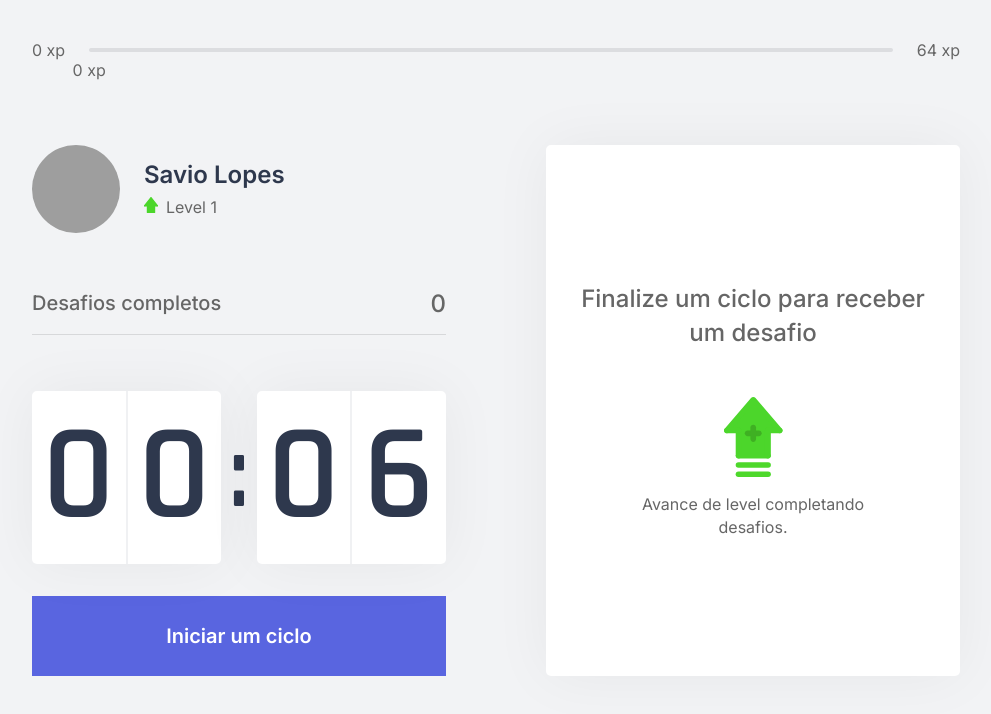
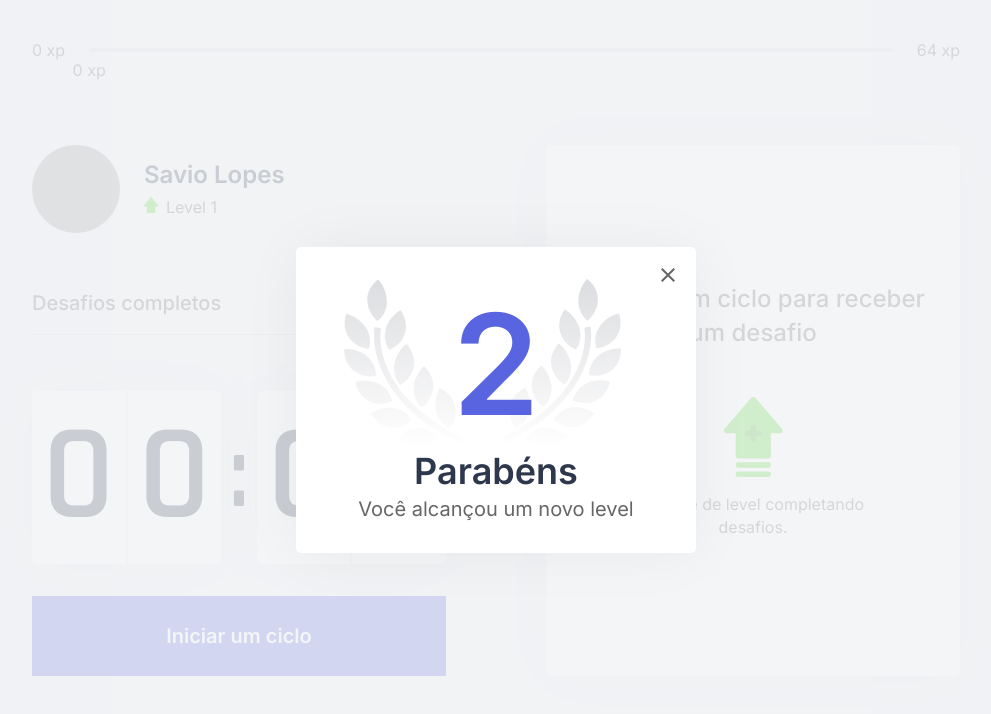
Before and after one commit to savio-2-lopes/MoveIt, a Next.js app: page / in a window 1280 px wide. Shown: the top 714 px of the page, without its empty margins (144-1135 px from the left). Built offline with nearby package versions, Linux system fonts and the light colour scheme; grey boxes are pictures that could not be loaded.

Commit message:
:memo: Update lesson five

```diff
--- /dev/null
+++ b/src/components/LevelUpModal.tsx
@@ -0,0 +1,18 @@
+import styles from '../styles/components/LevelUpModal.module.css'
+
+export function LevelUpModal() {
+    return (
+        <div className={styles.overlay}>
+            <div className={styles.container}>
+                <header> 2 </header>
+
+                <strong> Parabéns </strong>
+                <p> Você alcançou um novo level</p>
+
+                <button type="button">
+                    <img src="/icons/close.svg" alt="fechar modal" />
+                </button>
+            </div>
+        </div>
+    )
+}
--- a/src/contexts/ChallengesContext.tsx
+++ b/src/contexts/ChallengesContext.tsx
@@ -1,6 +1,7 @@
 import { createContext, ReactNode, useEffect, useState } from 'react'
 import Cookies from 'js-cookie'
 import challenges from '../../challenges.json'
+import { LevelUpModal } from '../components/LevelUpModal';
 
 interface Challenge {
     type: 'body' | 'eye';
@@ -52,6 +53,7 @@
 
     function levelUp() {
         setLevel(level + 1)
+
     }
 
     function startNewChallenge() {
@@ -106,6 +108,8 @@
             }}
         >
             {children}
+
+            <LevelUpModal />
         </ChallengesContext.Provider>
     )
 }
--- /dev/null
+++ b/src/styles/components/LevelUpModal.module.css
@@ -0,0 +1,50 @@
+.overlay {
+  background: rgba(242, 243, 245, 0.8);
+  position: fixed;
+  top: 0;
+  bottom: 0;
+  left: 0;
+  right: 0;
+
+  display: flex;
+  justify-content: center;
+  align-items: center;
+}
+
+.container {
+  background: var(--white);
+  width: 100%;
+  max-width: 400px;
+  padding: 2rem 3rem;
+  border-radius: 5px;
+  box-shadow: 0 0 60px rgba(0, 0, 0, 0.05);
+  text-align: center;
+  position: relative;
+}
+
+.container header {
+  font-size: 8.75rem;
+  font-weight: 600;
+  color: var(--blue);
+  background: url("/icons/levelup.svg") no-repeat;
+  background-size: contain;
+}
+
+.container strong {
+  font-size: 2.25rem;
+  color: var(--title);
+}
+
+.container p {
+  font-size: 1.25rem;
+  color: var(--text);
+  margin-top: 0.25rem;
+}
+
+.container button {
+  position: absolute;
+  right: 0.5rem;
+  top: 0.5rem;
+  background: transparent;
+  border: 0;
+}
```
